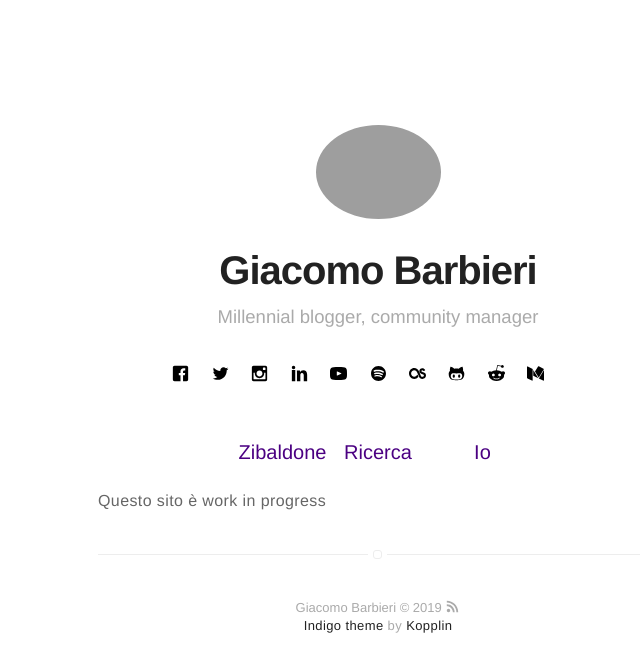
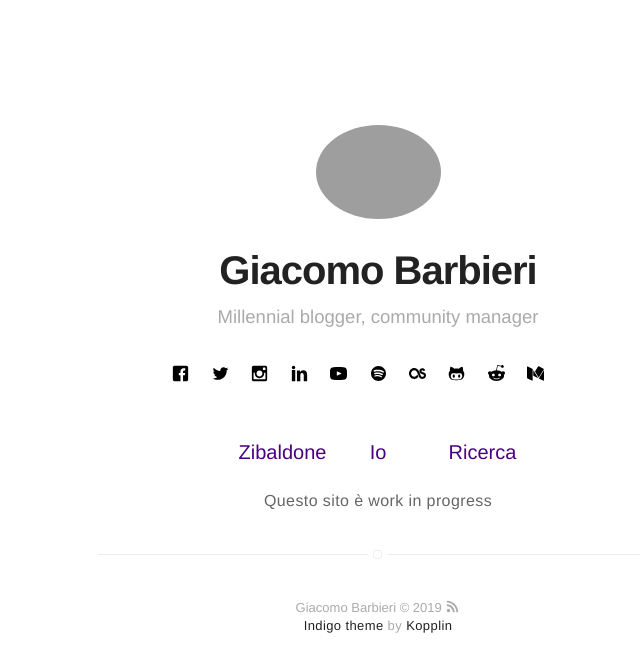
Before and after one commit to iJaack/Jaack, a Jekyll site: the page built from index.md, in a window 1280 px wide. Shown: the top 672 px of the page, without its empty margins (262-902 px from the left). Built offline with Jekyll 4.4.1, drawn with Linux system fonts in a browser that asks for light colours.

Commit message:
Modifica posizione navbar

```diff
--- a/_includes/header.html
+++ b/_includes/header.html
@@ -7,7 +7,7 @@
 {% if showHeader == true %}
     <header class="header-home {% if site.animation %}animated{% endif %}">
         {% if site.about %}
-            <a class="link" href="{{ site.url }}/about">
+            <a class="link" href="{{ site.url }}/chisono">
                 <img class="selfie" alt="{{ site.name }}" src="{% if site.external-image %}{{ site.picture }}{% else %}{{ site.url }}/{{ site.picture }}{% endif %}" />
             </a>
         {% else %}
--- a/_includes/nav.html
+++ b/_includes/nav.html
@@ -14,6 +14,14 @@
             {% endif %}
         {% endif %}
 
+        {% if site.about == true %}
+            {% if page.title != "Chi sono" %}
+                <li class="item">
+                    <a class="link" href="{{ site.url }}/chisono">Io</a>
+                </li>
+            {% endif %}
+        {% endif %}
+
         {% if site.projects == true %}
             {% if page.title != "Ricerca" %}
                 <li class="item">
@@ -21,13 +29,5 @@
                 </li>
             {% endif %}
         {% endif %}
-
-        {% if site.about == true %}
-            {% if page.title != "Chi sono" %}
-                <li class="item">
-                    <a class="link" href="{{ site.url }}/chisono">Io</a>
-                </li>
-            {% endif %}
-        {% endif %}
     </ul>
 </nav>
--- a/index.md
+++ b/index.md
@@ -3,4 +3,4 @@ layout: page
 title: Home
 ---
 
-<p>Questo sito è work in progress</p>
+<p align="center">Questo sito è work in progress</p>
```
